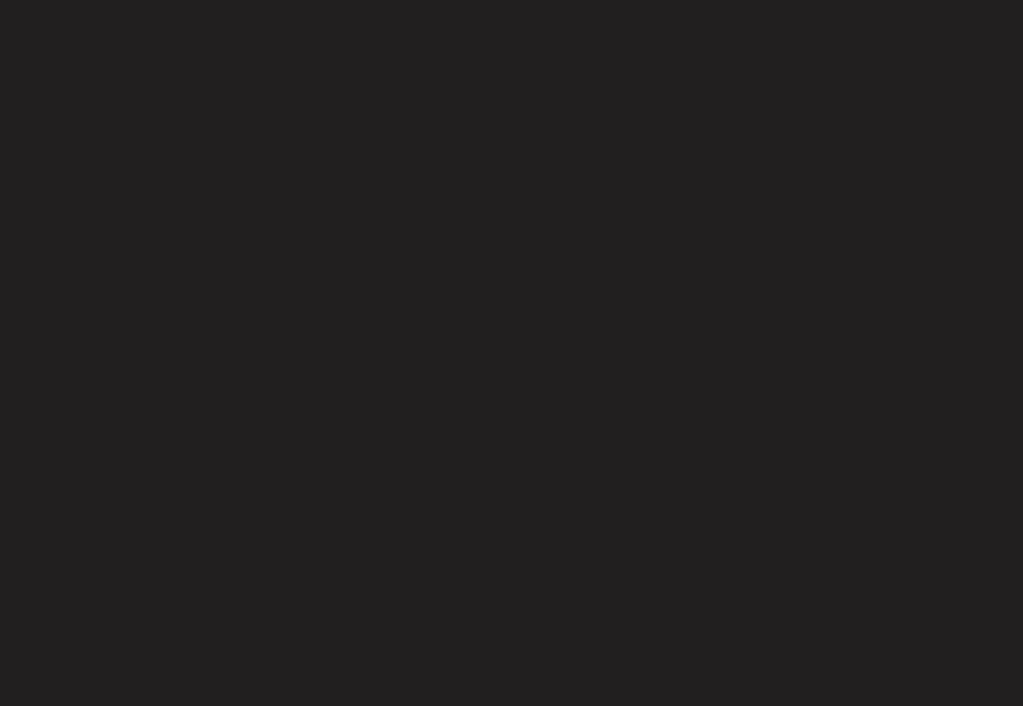
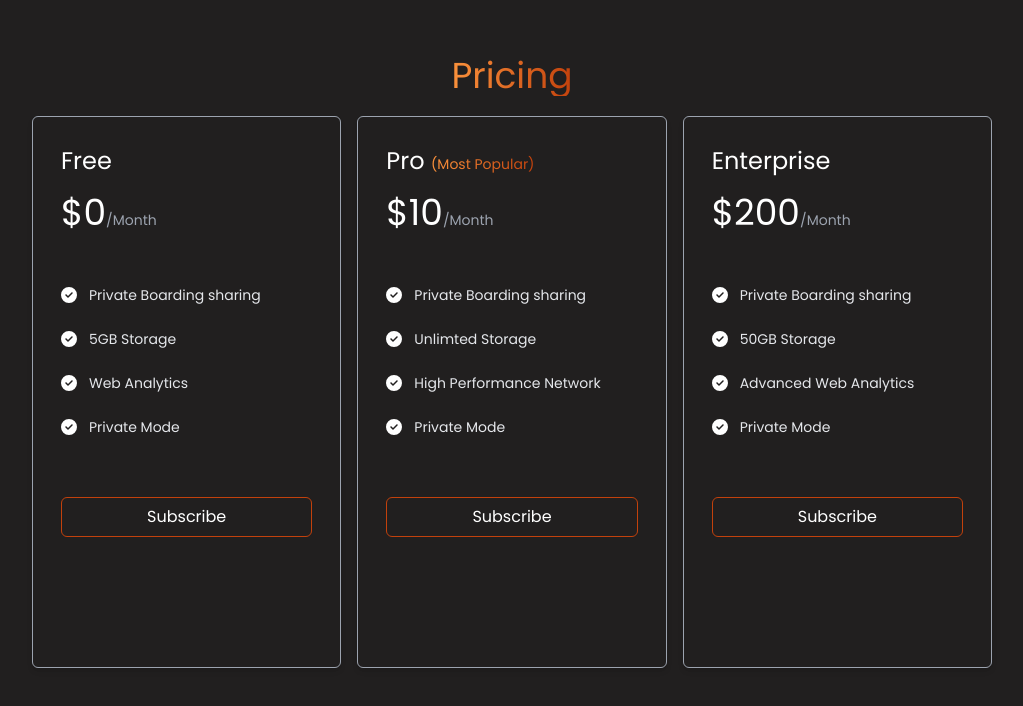
Before and after one commit to sami855-ux/Awesome-black-website, a React (Vite) app: page / in a window 1280 px wide. Shown: the part 2582-3288 px from the top of the page, without its empty margins (128-1151 px from the left). Before the commit the page ends 2480 px from the top, so only its background shows below. Built offline with nearby package versions, Linux system fonts and the light colour scheme.

Commit message:
Pricing section is added

```diff
--- a/src/components/App.jsx
+++ b/src/components/App.jsx
@@ -2,6 +2,7 @@ import Header from "./Header"
 import Home from "./Home"
 import Features from "./Featuers"
 import WorkFlow from "./WorkFlow"
+import Pricing from "./Pricing"
 
 export default function App() {
   return (
@@ -10,6 +11,7 @@ export default function App() {
       <Home />
       <Features />
       <WorkFlow />
+      <Pricing />
     </>
   )
 }
--- /dev/null
+++ b/src/components/Pricing.jsx
@@ -0,0 +1,88 @@
+import PropTypes from "prop-types"
+import { FaCircleCheck } from "react-icons/fa6"
+
+function Pricing() {
+  return (
+    <div className="w-screen min-h-screen flex justify-center items-center flex-col space-y-5 mt-16">
+      <h2 className="font-poppins textClip text-4xl">Pricing</h2>
+      <PriceWrapper />
+    </div>
+  )
+}
+
+PricingCard.propTypes = {
+  stat: PropTypes.string,
+  price: PropTypes.number,
+  arrBenefit: PropTypes.array,
+}
+
+const benefitOne = [
+  "Private Boarding sharing",
+  "5GB Storage",
+  "Web Analytics",
+  "Private Mode",
+]
+
+const benefitTwo = [
+  "Private Boarding sharing",
+  "Unlimted Storage",
+  "High Performance Network",
+  "Private Mode",
+]
+
+const benefitThree = [
+  "Private Boarding sharing",
+  "50GB Storage",
+  "Advanced Web Analytics",
+  "Private Mode",
+]
+
+function PriceWrapper() {
+  return (
+    <div className=" w-full md:w-[95%] lg:w-3/4 flex flex-col md:flex-row items-center justify-center space-y-4 md:space-y-0 md:space-x-4">
+      <PricingCard stat="Free" price={0} arrBenefit={benefitOne} />
+      <PricingCard stat="Pro" price={10} arrBenefit={benefitTwo} />
+      <PricingCard stat="Enterprise" price={200} arrBenefit={benefitThree} />
+    </div>
+  )
+}
+
+function PricingCard({ stat, price, arrBenefit }) {
+  return (
+    <div className="w-[310px] h-[69vh] border border-gray-400 rounded-md shadow-md p-7 flex flex-col ">
+      <h1 className="text-2xl pb-4 font-poppins">
+        {stat}{" "}
+        {stat === "Pro" ? (
+          <span className="textClip text-sm ">(Most Popular)</span>
+        ) : null}
+      </h1>
+      <p className="font-poppins mb-10">
+        <span className="text-4xl">${price}</span>
+        <span className="text-sm text-gray-400">/Month</span>
+      </p>
+      {arrBenefit.map((benfit, i) => (
+        <Benefits text={benfit} key={i} />
+      ))}
+
+      <button className="w-full h-10 border border-orange-700 rounded-md font-poppins mt-12">
+        Subscribe
+      </button>
+    </div>
+  )
+}
+
+Benefits.propTypes = {
+  text: PropTypes.string,
+}
+
+function Benefits({ text }) {
+  return (
+    <p className="flex space-x-3 items-center my-3">
+      <span className="">
+        <FaCircleCheck />
+      </span>
+      <span className="text-gray-200 text-sm font-poppins">{text}</span>
+    </p>
+  )
+}
+export default Pricing
```
